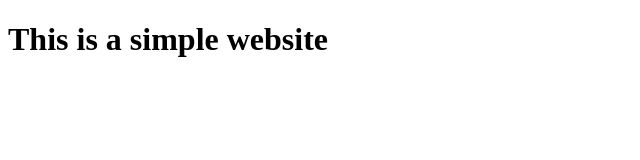
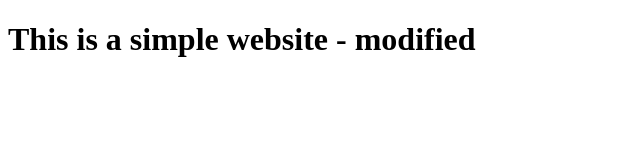
Before and after one commit to RajeshKranthDutta/auto-build-commit-source-code-repo, a plain HTML site: page index.html in a window 1280 px wide. Shown: the whole page, without its empty margins (0-640 px from the left). Drawn offline with Linux system fonts and the light colour scheme.

Commit message:
Update index.html

```diff
--- a/index.html
+++ b/index.html
@@ -7,6 +7,6 @@
     <title>Simple Website</title>
 </head>
 <body>
- <h1>This is a simple website</h1>
+ <h1>This is a simple website - modified</h1>
 </body>
 </html>
```
